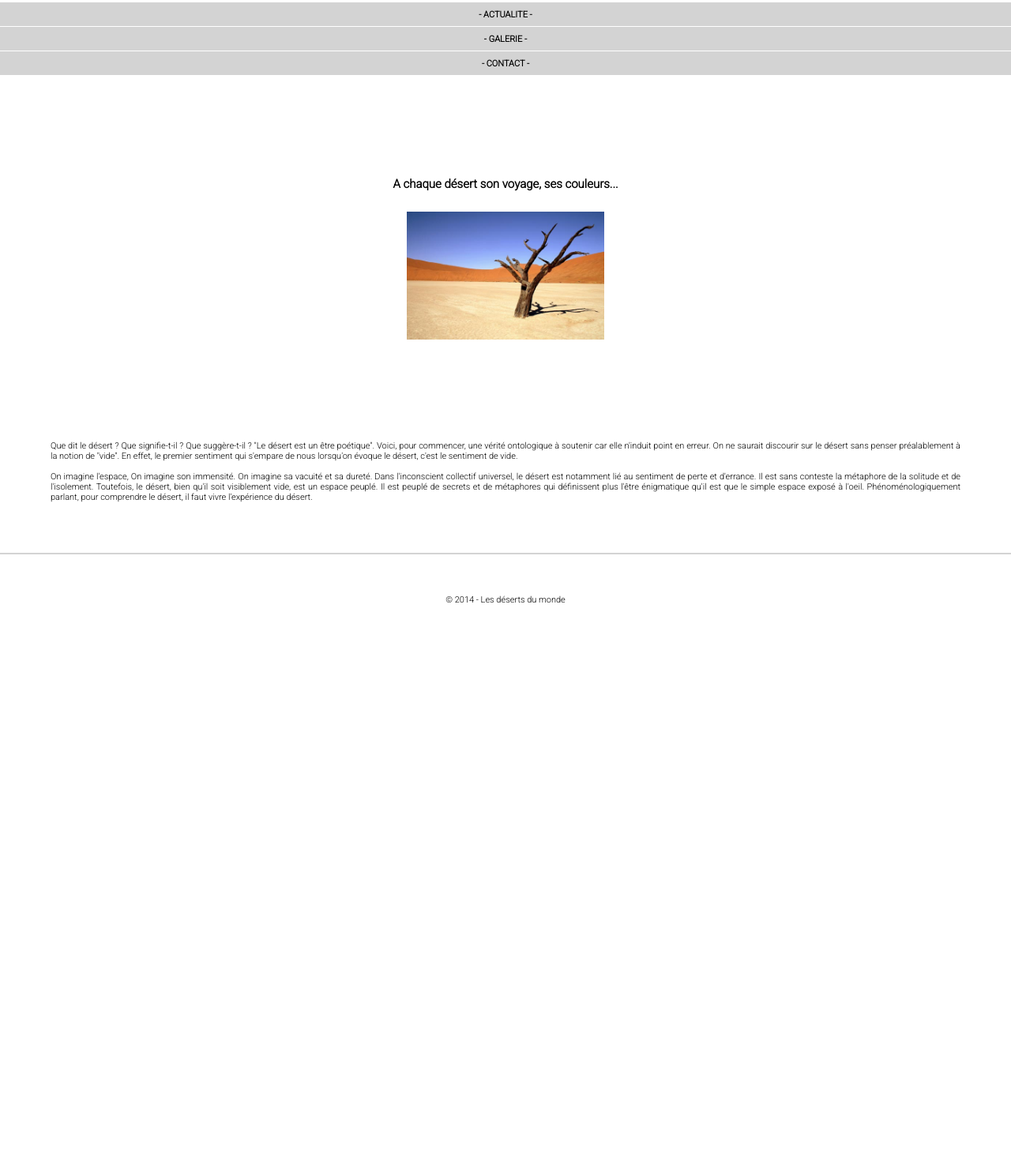
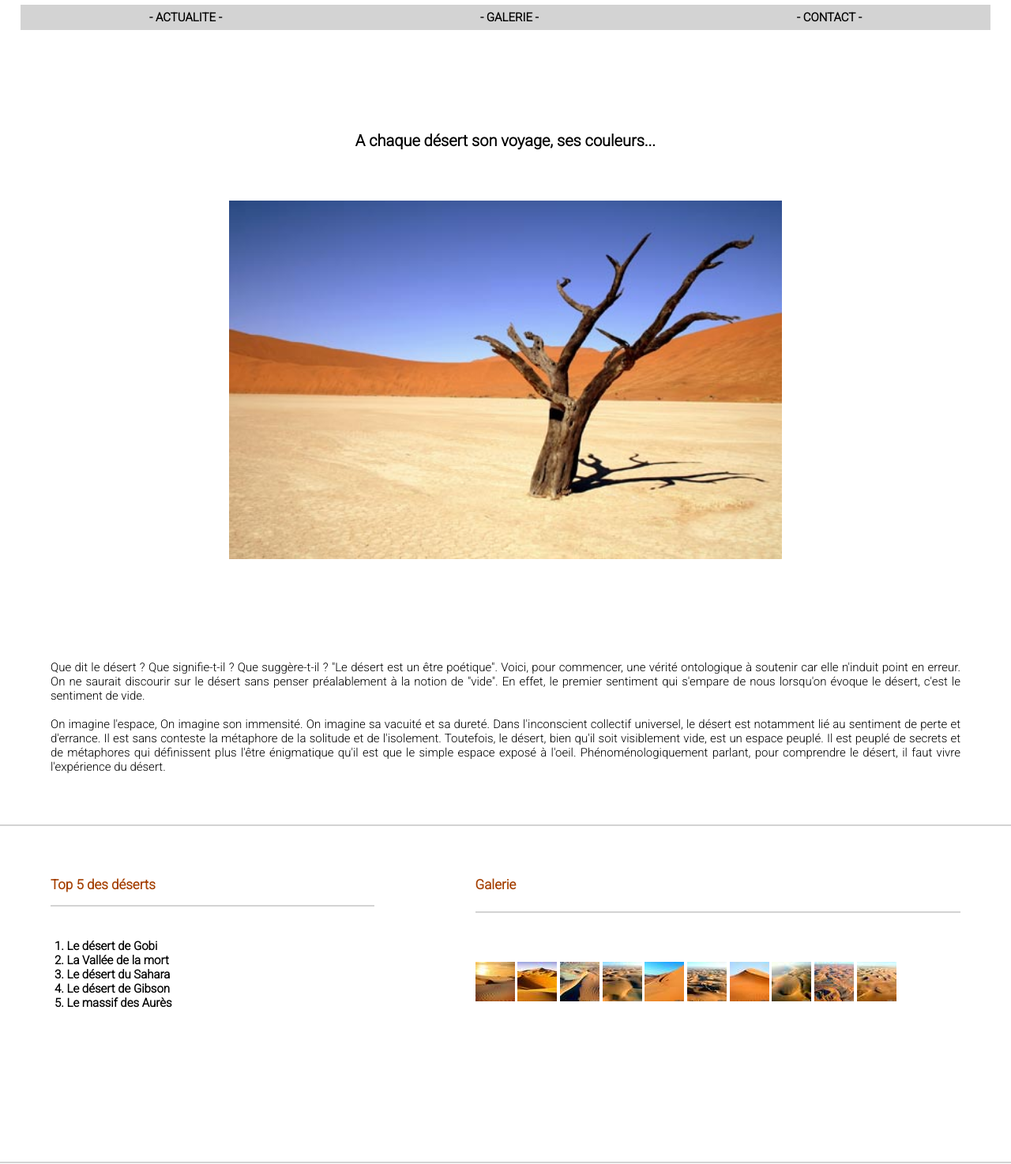
Before and after one commit to Titiloloth/deserts-du-monde, a plain HTML site: page index.html in a window 1280 px wide. Shown: the part 246-1720 px from the top of the page at 79% size. Before the commit the page ends 1012 px from the top, so only its background shows below. Drawn offline with Linux system fonts and the light colour scheme; a web font is replaced by a local one.

Commit message:
feature/version tablette

```diff
--- a/assets/style.css
+++ b/assets/style.css
@@ -8,7 +8,7 @@
     font-family: 'Roboto', sans-serif;
 }
 
-/* Haut de l'application */
+    /* Haut de l'application */
 
 header {
     display: flex;
@@ -24,7 +24,7 @@ h1 {
     color: #BA5C22
 }
 
-li {
+.nav {
     display: flex;
     flex-direction: column;
     align-items: center;
@@ -36,9 +36,9 @@ li {
     font-weight: 900;
 }
 
-/* Corps de l'application */
+    /* Corps de l'application */
 
-main {
+.section1 {
     display: flex;
     flex-direction: column;
     align-items: center;
@@ -48,7 +48,7 @@ h2 {
     font-size: 15px;
     font-weight: 900;
     margin-top: 10%;
-    margin-bottom: 2%;
+    margin-bottom: 5%;
 }
 
 .image-desert {
@@ -63,10 +63,85 @@ h2 {
     margin: 5%;
 }
 
-/* Bas de l'application */
+    /* Bas de l'application */
 
 footer {
     border-top: 2px solid lightgrey;
     padding-top: 4%;
     text-align: center;
 }
+
+.section2 {
+    display: none;
+}
+
+/* VERSION TABLETTE */
+
+@media screen and (min-width: 768px) {
+
+* {
+    font-size: 15px;
+}
+
+    /* Haut de l'application */
+
+nav {
+    background-color: lightgrey;
+    margin-left: 2%;
+    margin-right: 2%;
+}
+
+ul {
+    display: flex;
+    flex-direction: row;
+    justify-content: space-around;
+}
+
+h1 {
+    font-size: 20px;
+}
+
+    /* Corps de l'application */
+
+h2 {
+    font-size: 20px;
+}
+
+.image-desert {
+    width: 700px;
+    height: auto;
+}
+
+.section2 {
+    display: flex;
+    flex-direction: row;
+    justify-content: space-between;
+    border-top: 2px solid lightgrey;
+    padding-bottom: 10%;
+
+}
+
+.top {
+    margin: 5%;
+    width: 40%;
+    font-weight: 900;
+}
+
+h3 {
+    font-size: 17px;
+    color: #A43F00;
+    padding-bottom: 4%;
+    margin-bottom: 10%;
+    border-bottom: 2px solid lightgray;
+}
+
+ol {
+    margin-left: 5%;
+}
+
+.galerie {
+    margin: 5%;
+    width: 60%;
+}
+
+}
--- a/index.html
+++ b/index.html
@@ -13,26 +13,31 @@
 <body>
     <header>
 
-        <!-- Haut du site -->
+        <!-- HAUT DU SITE -->
 
         <img class="logo-header" src="assets/ressources-images/logo.png" alt="Logo d'un desert">
         <h1>Déserts du monde</h1>
 
     </header>
 
-        <!-- Barre de navigation -->
+        <!-- BARRE DE NAVIGATION -->
 
     <nav>
+
         <ul>
-            <li>- ACTUALITE -</li>
-            <li>- GALERIE -</li>
-            <li>- CONTACT -</li>
+            <li class="nav">- ACTUALITE -</li>
+            <li class="nav">- GALERIE -</li>
+            <li class="nav">- CONTACT -</li>
          </ul>
+
     </nav>
 
-        <!-- Corps du site -->
+        <!-- CORPS DU SITE -->
 
     <main>
+
+        <section class="section1">
+
             <h2>A chaque désert son voyage, ses couleurs...</h2>
             <img class="image-desert" src="assets/ressources-images/desert.jpg" alt="Image d'un desert">
             <div class="texte-principal">
@@ -44,9 +49,51 @@
         peuplé de secrets et de métaphores qui définissent plus l'être énigmatique qu'il est que le simple espace exposé à l'oeil. Phénoménologiquement parlant, pour comprendre le
         désert, il faut vivre l'expérience du désert.</p>
             </div>
+
+        </section>
+
+            <!-- Visible seulement sur tablette -->
+
+        <section class="section2">
+
+            <div class="top">
+
+                <h3>Top 5 des déserts</h3>
+
+                <ol>
+                    <li>Le désert de Gobi</li>
+                    <li>La Vallée de la mort</li>
+                    <li>Le désert du Sahara</li>
+                    <li>Le désert de Gibson</li>
+                    <li>Le massif des Aurès</li>
+                </ol>
+
+            </div>
+
+            <div class="galerie">
+
+                <h3>Galerie</h3>
+
+                <div class="images-galerie">
+                    <img src="assets/ressources-images/vignettes/desert01.jpg">
+                    <img src="assets/ressources-images/vignettes/desert02.jpg">
+                    <img src="assets/ressources-images/vignettes/desert03.jpg">
+                    <img src="assets/ressources-images/vignettes/desert04.jpg">
+                    <img src="assets/ressources-images/vignettes/desert05.jpg">
+                    <img src="assets/ressources-images/vignettes/desert06.jpg">
+                    <img src="assets/ressources-images/vignettes/desert07.jpg">
+                    <img src="assets/ressources-images/vignettes/desert08.jpg">
+                    <img src="assets/ressources-images/vignettes/desert09.jpg">
+                    <img src="assets/ressources-images/vignettes/desert10.jpg">
+                </div>
+
+            </div>
+
+        </section>
+
     </main>
 
-        <!-- Bas du site -->
+        <!-- BAS DU SITE -->
 
     <footer>
         <p>© 2014 - Les déserts du monde</p>
```
Also changed, not shown: assets/ressources-images/maquettes/tablette.png (added). Lines whose indentation alone changed are shown as unchanged.
